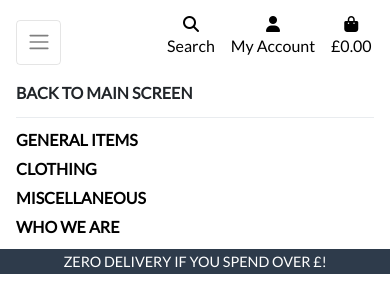
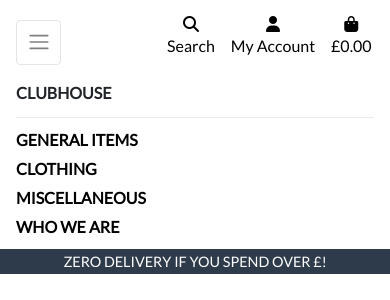
Before and after one commit to Richard-L4/Green_Jacket, a Django app: page /items/ in a window 390 px wide, after a click that opens the changed part. Shown: the top 300 px of the page. Run offline with Django 3.2, Linux system fonts and the light colour scheme; data that the repository does not hold is empty; some libraries are stand-ins or nearby versions.

Commit message:
clubhouse tab styling in css file

```diff
--- a/static/css/base.css
+++ b/static/css/base.css
@@ -270,7 +270,10 @@ body {
   white-space: nowrap;
 }
 
-
+/* ID styling to keep back to clubhouse tab on small screens to left in line with other tabs */
+#back-to-main {
+    padding-left: 0;
+}
 
 /*  custom button style for leave a review */
 a.btn.custom {
--- a/templates/includes/main-nav.html
+++ b/templates/includes/main-nav.html
@@ -2,7 +2,7 @@
     <ul class="navbar-nav w-auto mx-auto">
         <li class="nav-item dropdown">
             {% if request.resolver_match.url_name != 'clubhouse' %}
-            <a href="{% url 'clubhouse' %}" class="dropdown-item d-block d-lg-none font-weight-bold" style="padding-left: 0rem;">BACK TO MAIN SCREEN
+            <a href="{% url 'clubhouse' %}" id="back-to-main" class="dropdown-item d-block d-lg-none font-weight-bold">CLUBHOUSE
             </a>
              <div class="dropdown-divider d-block d-lg-none"></div>
             {% endif %}
```
